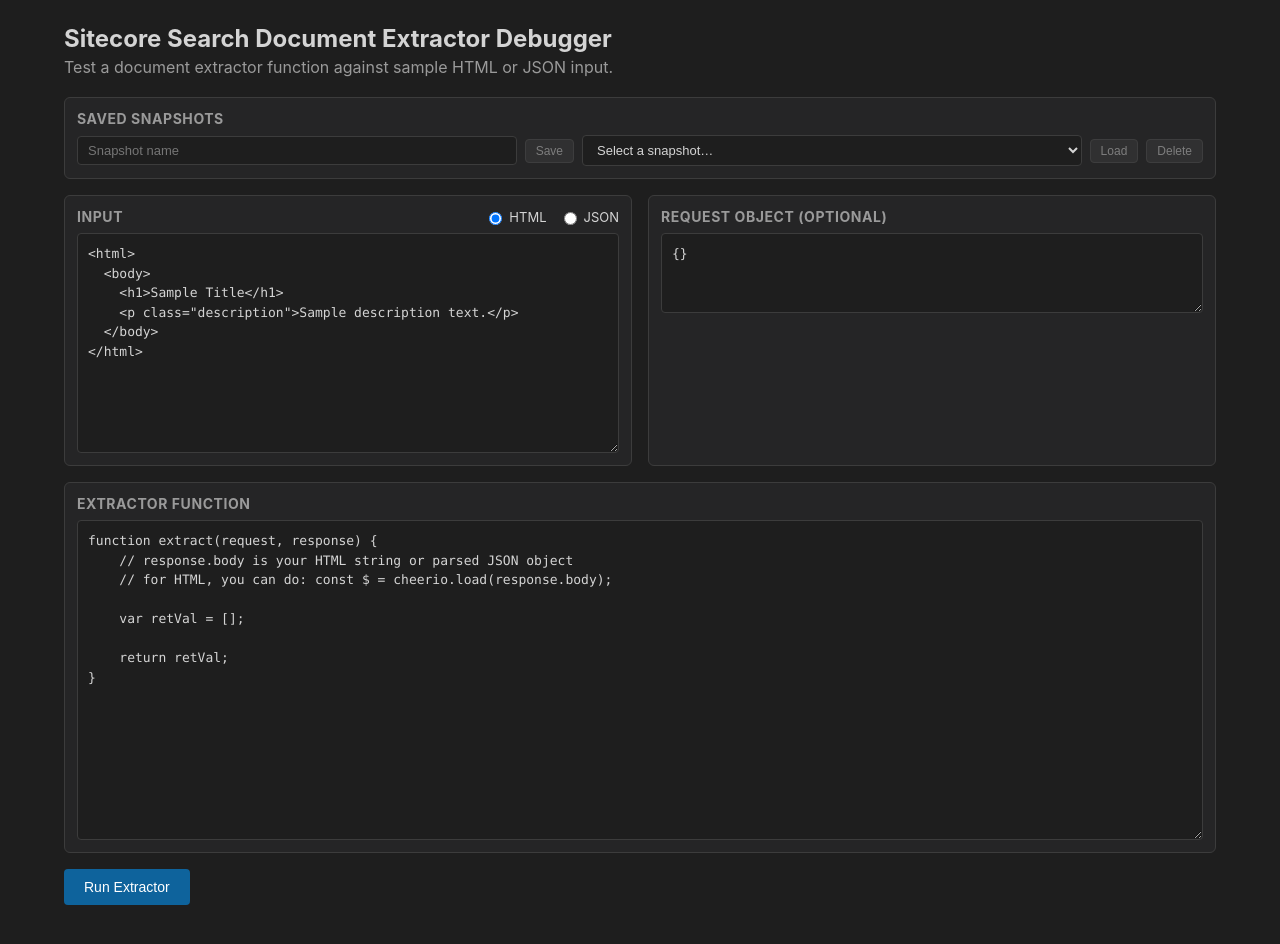
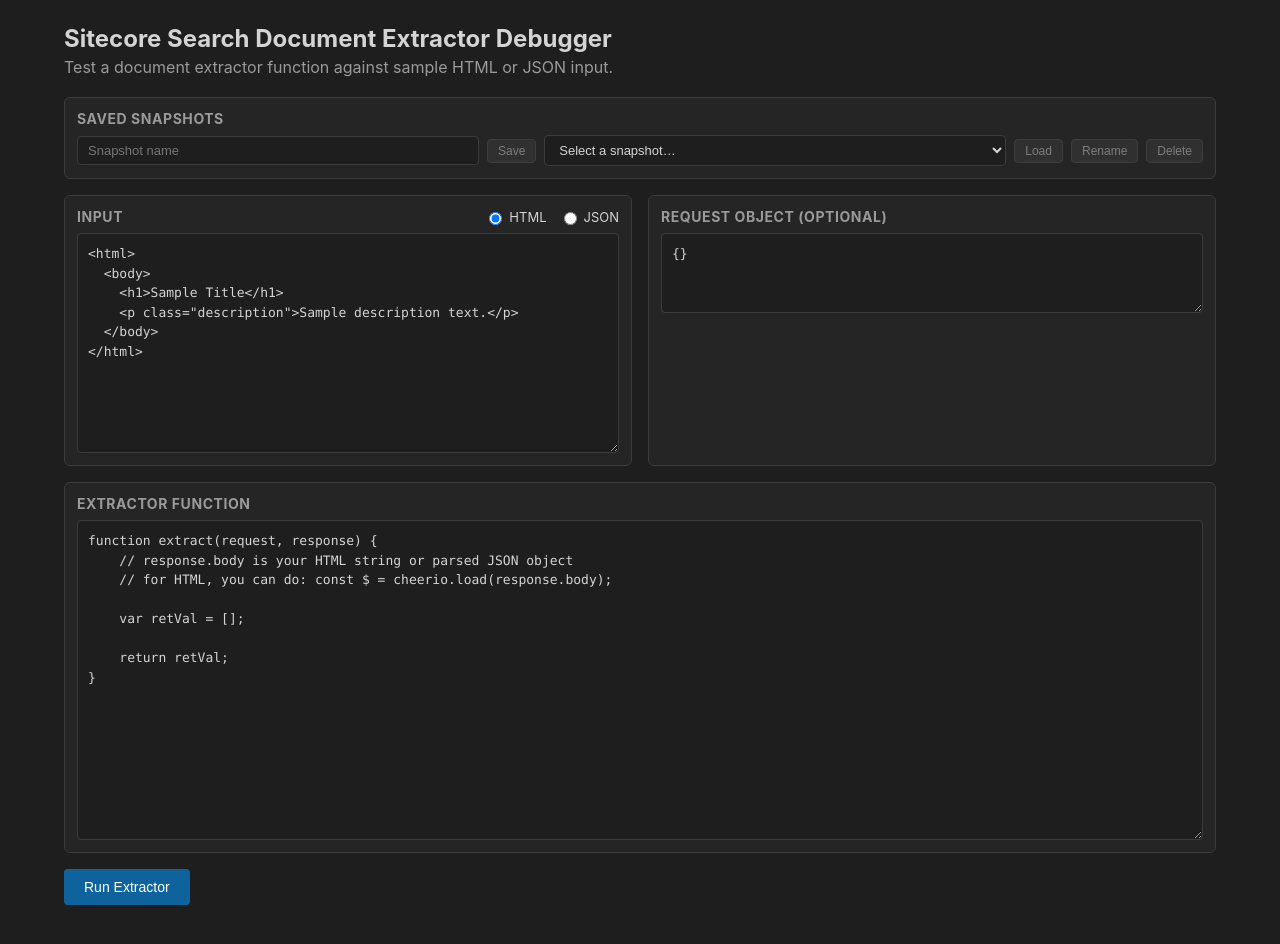
Before and after one commit to bintzknocker/SitecoreSearchDocumentExtractorDebugger, a Next.js app: page / in a window 1280 px wide. Shown: the top 944 px of the page. Built offline with nearby package versions, Linux system fonts and the light colour scheme.

Commit message:
allow renaming of the snapshot

```diff
--- a/app/page.tsx
+++ b/app/page.tsx
@@ -115,6 +115,29 @@
     setExtractorCode(snapshot.extractorCode);
   }
 
+  function renameSnapshot() {
+    const snapshot = snapshots.find((s) => s.id === selectedSnapshotId);
+    if (!snapshot) return;
+
+    const newName = window.prompt("Rename snapshot to:", snapshot.name)?.trim();
+    if (!newName || newName === snapshot.name) return;
+
+    const conflict = snapshots.find((s) => s.name === newName && s.id !== snapshot.id);
+    if (conflict) {
+      const confirmed = window.confirm(
+        `A snapshot named "${newName}" already exists. Overwrite it?`
+      );
+      if (!confirmed) return;
+    }
+
+    const next = snapshots
+      .filter((s) => s.id !== conflict?.id)
+      .map((s) => (s.id === snapshot.id ? { ...s, name: newName } : s));
+
+    setSnapshots(next);
+    persistSnapshots(next);
+  }
+
   function deleteSnapshot() {
     const snapshot = snapshots.find((s) => s.id === selectedSnapshotId);
     if (!snapshot) return;
@@ -192,6 +215,9 @@
           </select>
           <button className="save-button" onClick={loadSnapshot} disabled={!selectedSnapshotId}>
             Load
+          </button>
+          <button className="save-button" onClick={renameSnapshot} disabled={!selectedSnapshotId}>
+            Rename
           </button>
           <button className="save-button" onClick={deleteSnapshot} disabled={!selectedSnapshotId}>
             Delete
```
